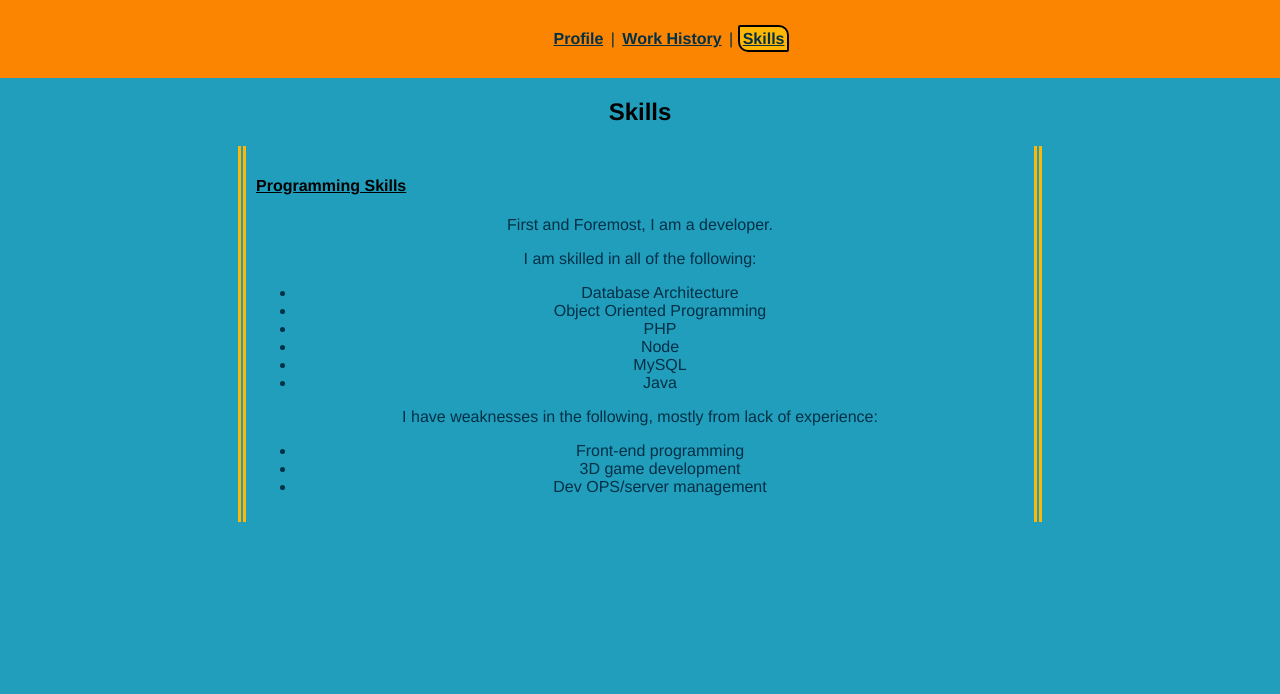
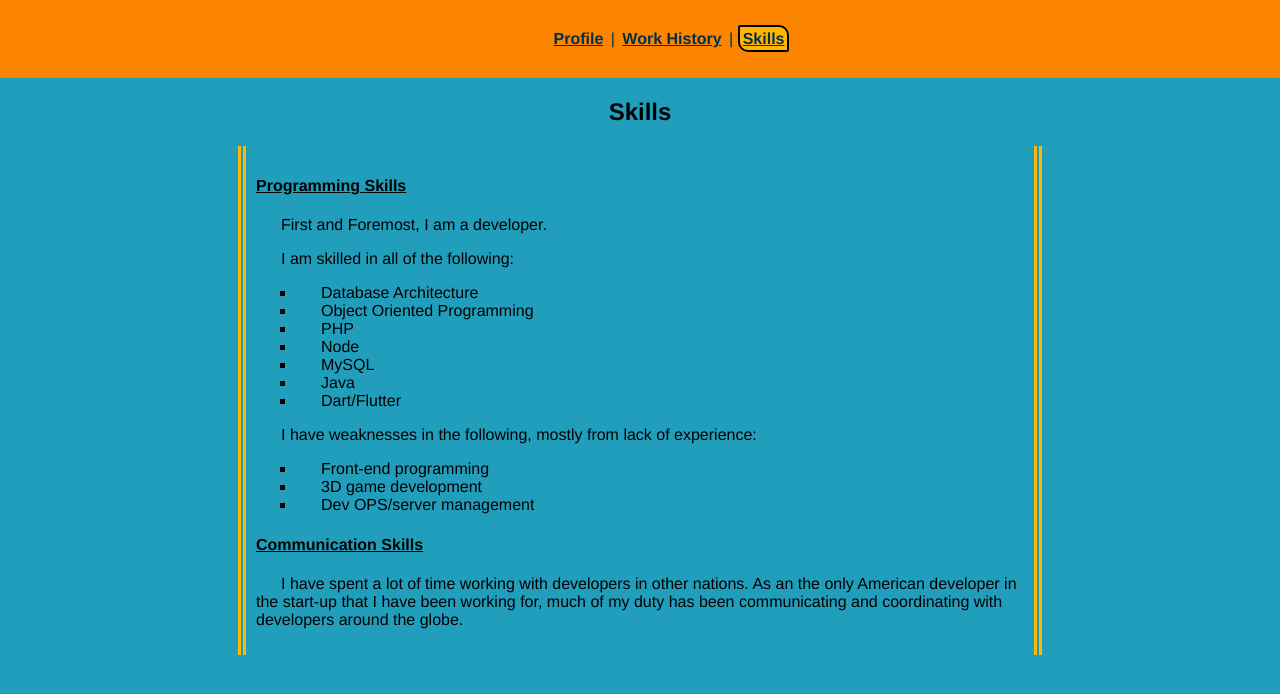
Before and after one commit to thetravisweber/travis.gg, a Vue app: page /skillz in a window 1280 px wide. Shown: the top 694 px of the page. Built offline with nearby package versions, Linux system fonts and the light colour scheme.

Commit message:
finished up skills page

```diff
--- a/src/views/Skills.vue
+++ b/src/views/Skills.vue
@@ -19,6 +19,7 @@
         <li class="list-group-item">Node</li>
         <li class="list-group-item">MySQL</li>
         <li class="list-group-item">Java</li>
+        <li class="list-group-item">Dart/Flutter</li>
       </ul>
       <p>
         I have weaknesses in the following, mostly from lack of experience:
@@ -29,6 +30,13 @@
         <li>3D game development</li>
         <li>Dev OPS/server management</li>
       </ul>
+
+      <WorkTitle>Communication Skills</WorkTitle>
+
+      <p>
+        I have spent a lot of time working with developers in other nations. As an the only American developer in the
+        start-up that I have been working for, much of my duty has been communicating and coordinating with developers around the globe.
+      </p>
 
     </div>
 
@@ -59,10 +67,11 @@ export default {
   border-color: var(--light-secondary);
 }
 
-.skills-description {
+p, li {
   text-align: left;
   text-indent: 25px;
   color: var(--black);
+  list-style-type:square;
 }
 
 </style>
```
